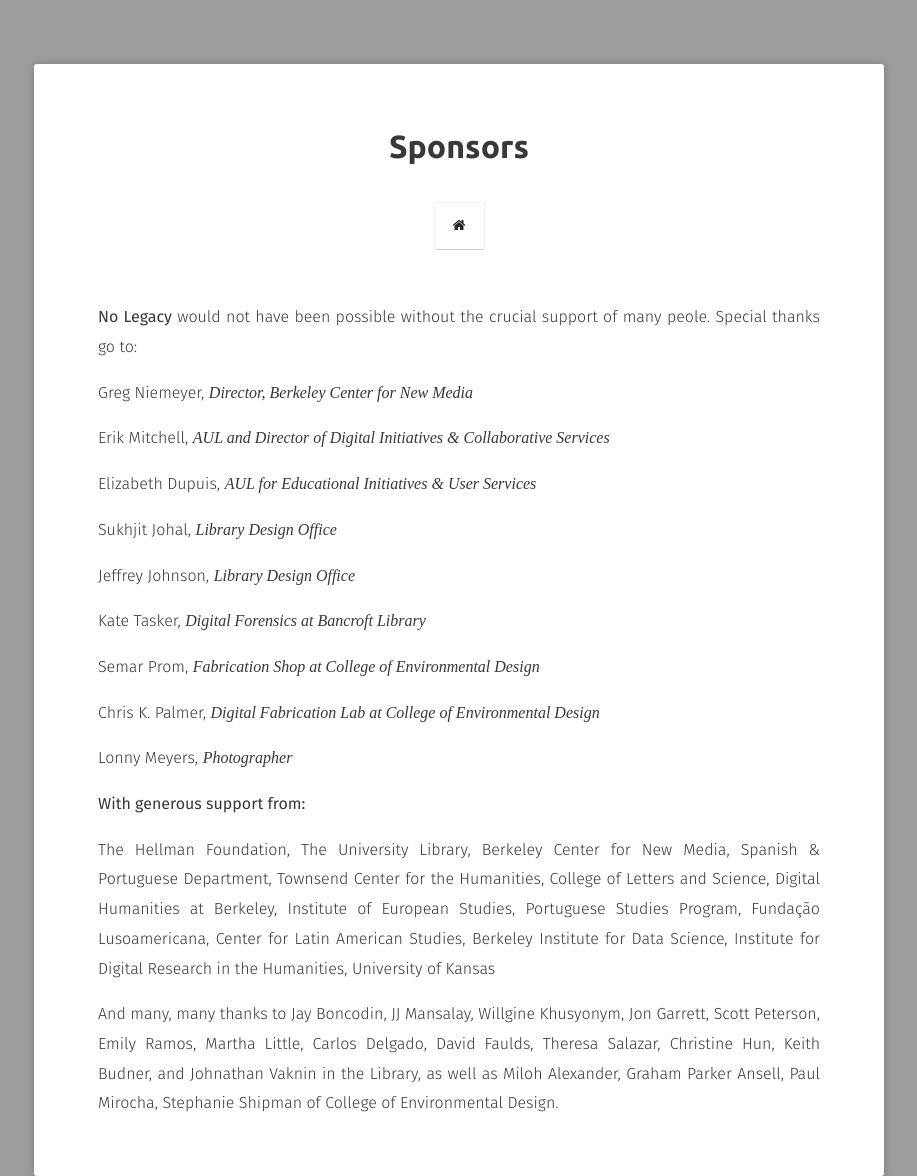
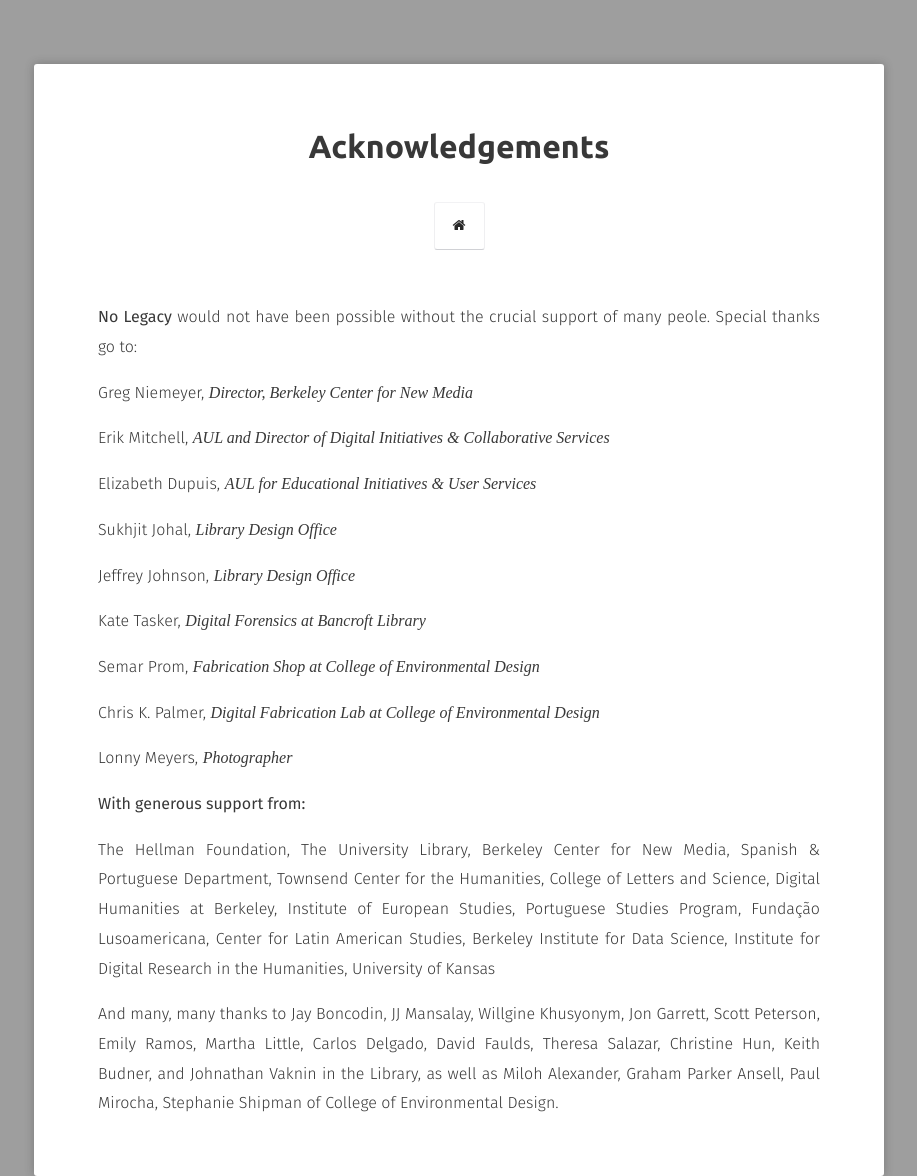
Before and after one commit to nolegacyexhibit/nolegacyexhibit.github.io, a Jekyll site: the page built from sponsors/index.md, in a window 1280 px wide. Shown: the whole page, without its empty margins (181-1098 px from the left). Built offline with Jekyll 4.4.1, drawn with Linux system fonts in a browser that asks for light colours; some web fonts are replaced.

Commit message:
Update index.md

```diff
--- a/sponsors/index.md
+++ b/sponsors/index.md
@@ -1,7 +1,7 @@
 ---
 layout: page
-title: Sponsors
-tags: [sponsors]
+title: Acknowledgements
+tags: [acknowledgements]
 
 ---
 
```
